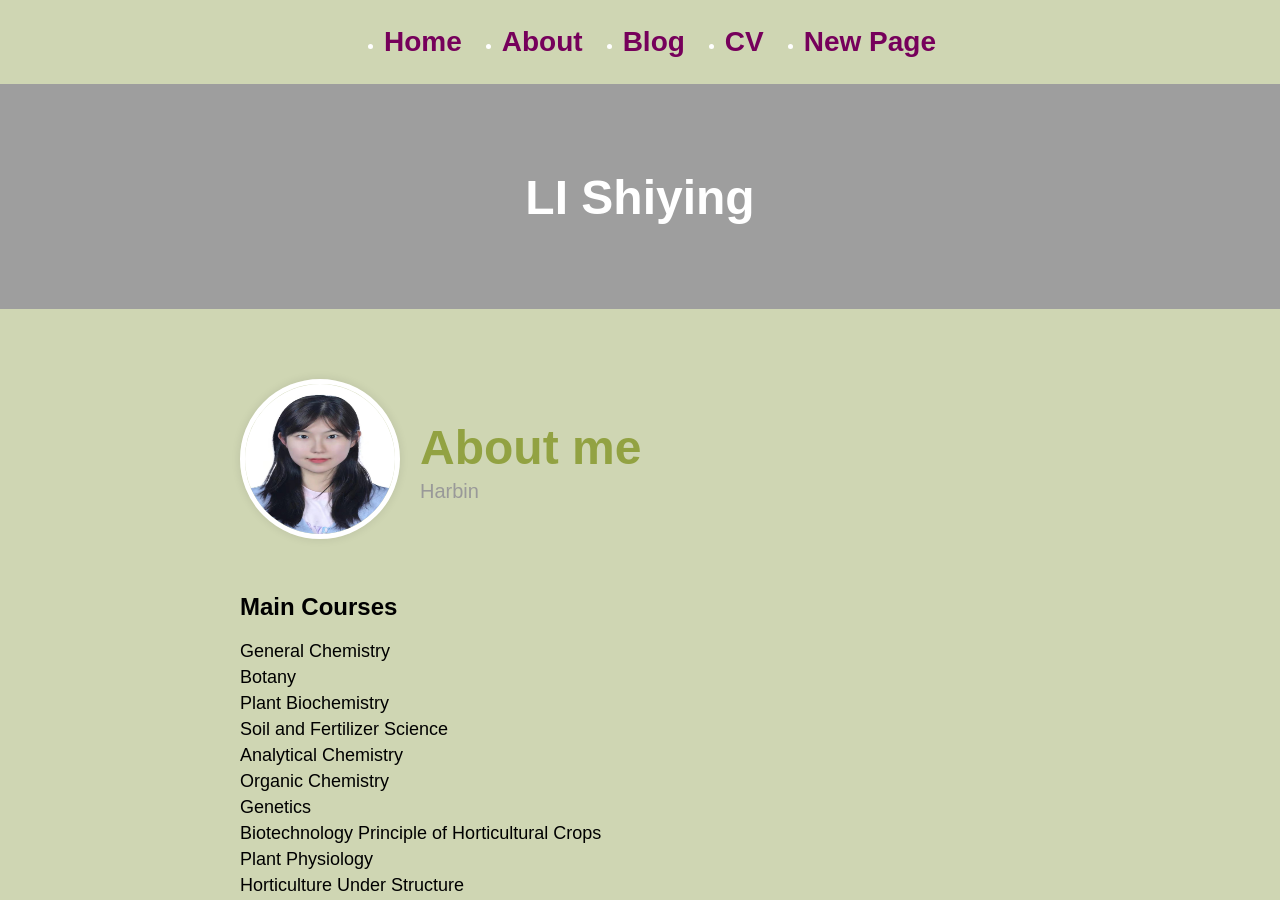
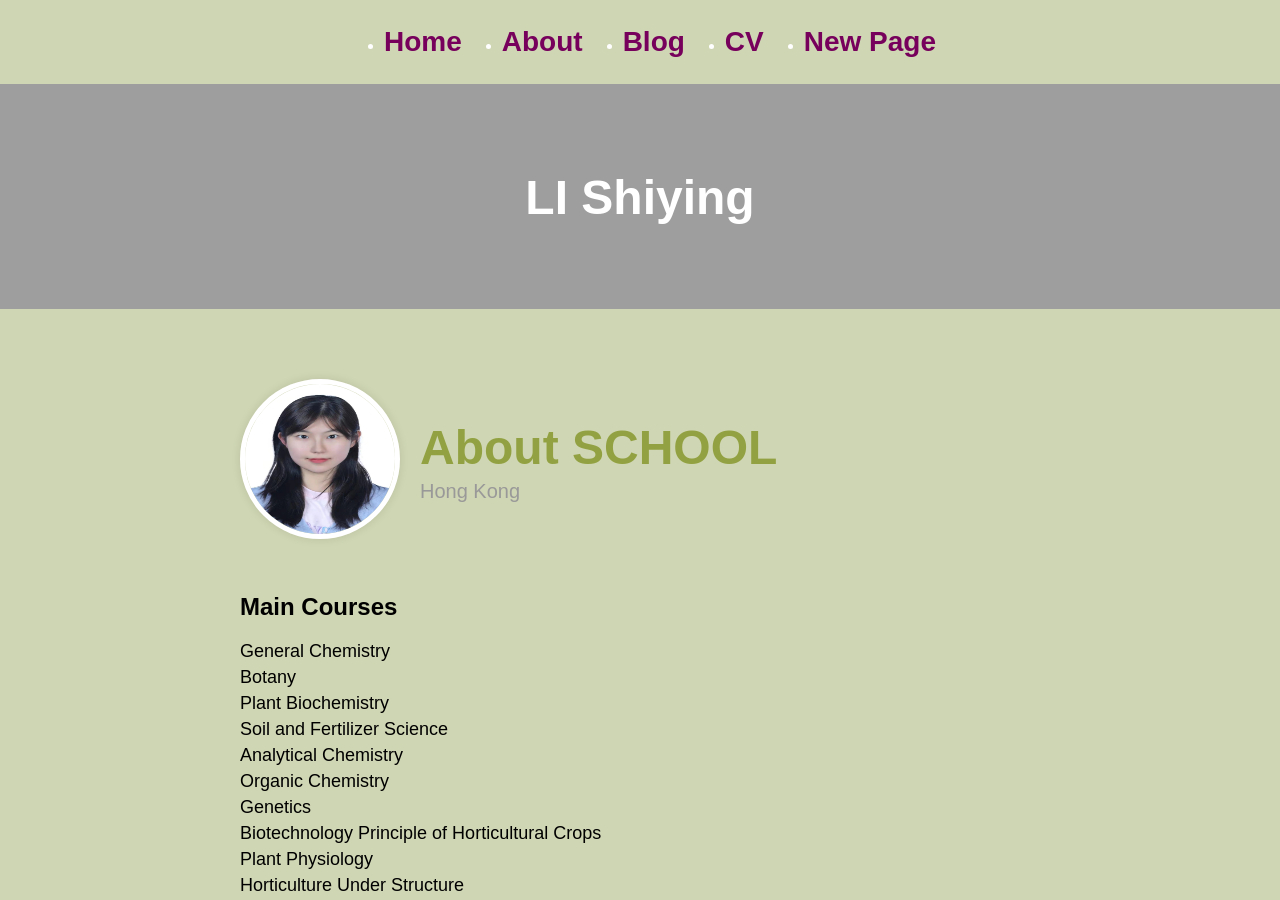
Before and after one commit to yuzuru1104/yuzuru1104.github.io, a Jekyll site: the page about.html, which Jekyll copies as it is, in a window 1280 px wide and 900 px high. Built offline with Jekyll 4.4.1, drawn with Linux system fonts in a browser that asks for light colours; some web fonts are replaced.

Commit message:
Update about.html

```diff
--- a/about.html
+++ b/about.html
@@ -4,7 +4,7 @@
 <head>
     <meta charset="UTF-8">
     <meta name="viewport" content="width=device-width, initial-scale=1.0">
-    <title>About Me</title>
+    <title>About SCCHOOL</title>
     <link rel="stylesheet" href="css/about.css">
     <link rel="preconnect" href="https://fonts.gstatic.com" crossorigin>
   <link href="https://fonts.googleapis.com/css2?family=Recursive:wght@300..1000&display=swap" rel="stylesheet">
@@ -44,8 +44,8 @@
                 <img src="your photo.jpg" alt="Your Photo">
             </div>
             <div class="profile-text">
-                <h1>About me</h1>
-                <p>Harbin</p>
+                <h1>About SCHOOL</h1>
+                <p>Hong Kong</p>
             </div>
         </div>
         <div class="courses">
```
